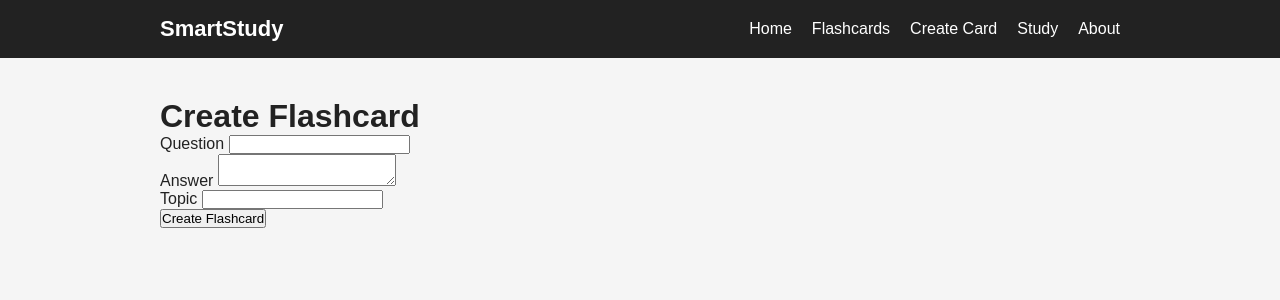
After one commit to VincentRoyle/SmartStudy, a Flask app: page /cards/create in a window 1280 px wide. The commit adds this page. Shown: the top 300 px of the page. Run offline with Flask 3, Linux system fonts and the light colour scheme.

Commit message:
Add Flask pages and form handling

```diff
--- a/app.py
+++ b/app.py
@@ -1,4 +1,4 @@
-from flask import Flask, render_template
+from flask import Flask, render_template, request
 
 app = Flask(__name__)
 
@@ -10,7 +10,52 @@ def home():
 
 @app.route("/about")
 def about():
-    return "This is the SmartStudy project."
+    return render_template("about.html")
+
+
+@app.route("/cards")
+def cards():
+    card_count = 12
+
+    return render_template(
+        "cards.html",
+        card_count=card_count
+    )
+
+@app.route("/cards/<int:card_id>")
+def card(card_id):
+    return f"You are viewing flashcard {card_id}."
+
+@app.route("/cards/create", methods=["GET", "POST"])
+def create_card():
+
+    if request.method == "POST":
+
+        question = request.form["question"]
+        answer = request.form["answer"]
+        topic = request.form["topic"]
+
+        print("Question:", question)
+        print("Answer:", answer)
+        print("Topic:", topic)
+
+        return "Flashcard received!"
+
+    return render_template("create_card.html")
+
+
+@app.route("/study")
+def study():
+    return render_template("study.html")
+
+@app.route("/test-form", methods=["GET", "POST"])
+def test_form():
+
+    if request.method == "POST":
+        name = request.form["name"]
+        return f"Hello, {name}!"
+
+    return render_template("test_form.html")
 
 
 if __name__ == "__main__":
--- a/templates/base.html
+++ b/templates/base.html
@@ -16,6 +16,9 @@
 
             <div class="nav-links">
                 <a href="/">Home</a>
+                <a href="/cards">Flashcards</a>
+                <a href="/cards/create">Create Card</a>
+                <a href="/study">Study</a>
                 <a href="/about">About</a>
             </div>
         </div>
--- /dev/null
+++ b/templates/create_card.html
@@ -0,0 +1,44 @@
+{% extends "base.html" %}
+
+{% block title %}Create Flashcard - SmartStudy{% endblock %}
+
+{% block content %}
+
+<h1>Create Flashcard</h1>
+
+<form method="POST">
+
+    <div>
+        <label for="question">Question</label>
+        <input
+            type="text"
+            id="question"
+            name="question"
+            required
+        >
+    </div>
+
+    <div>
+        <label for="answer">Answer</label>
+        <textarea
+            id="answer"
+            name="answer"
+            required
+        ></textarea>
+    </div>
+
+    <div>
+        <label for="topic">Topic</label>
+        <input
+            type="text"
+            id="topic"
+            name="topic"
+            required
+        >
+    </div>
+
+    <button type="submit">Create Flashcard</button>
+
+</form>
+
+{% endblock %}
```
Also changed, not shown: templates/about.html (added, +14 -0 lines), templates/cards.html (added, +11 -0 lines), templates/study.html (added, +13 -0 lines), templates/test_form.html (added, +23 -0 lines).
